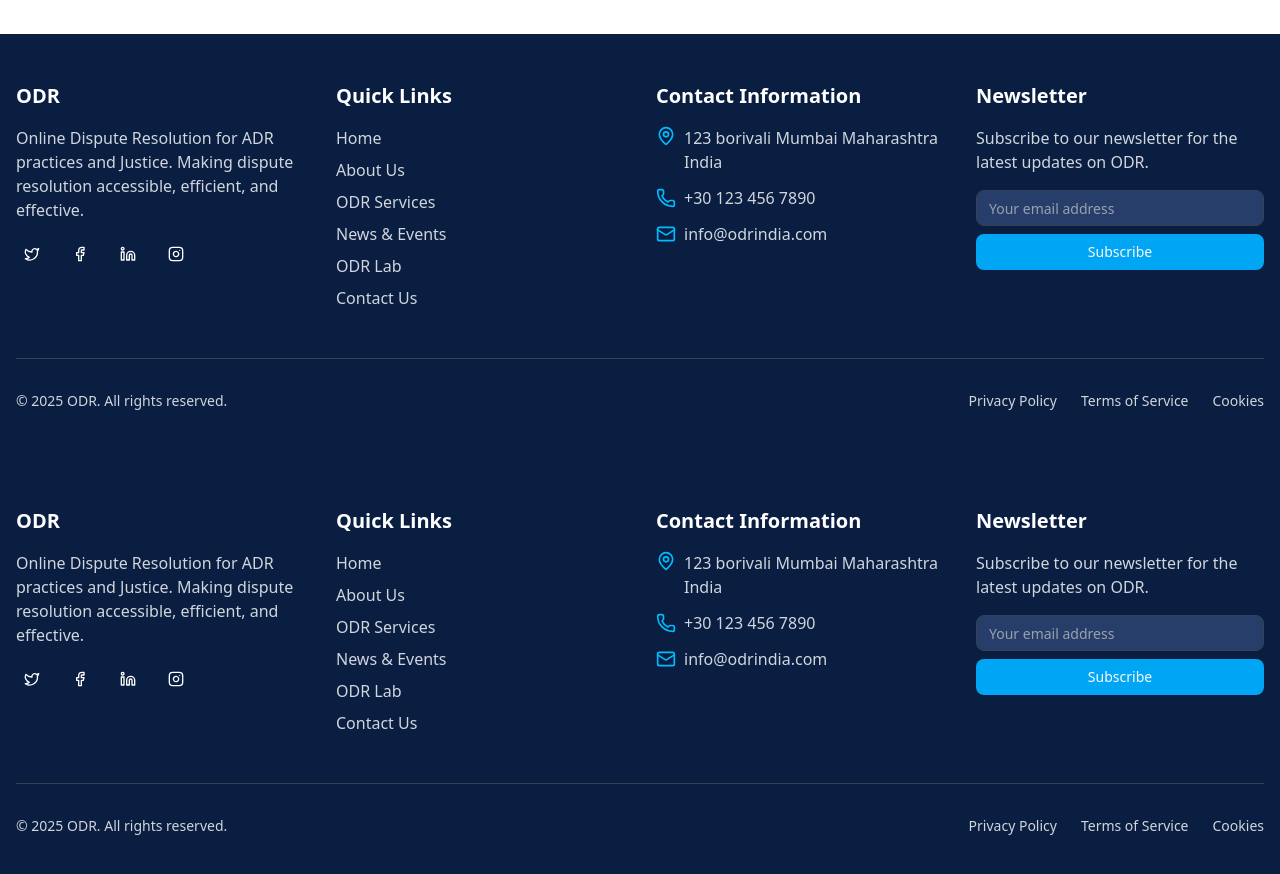
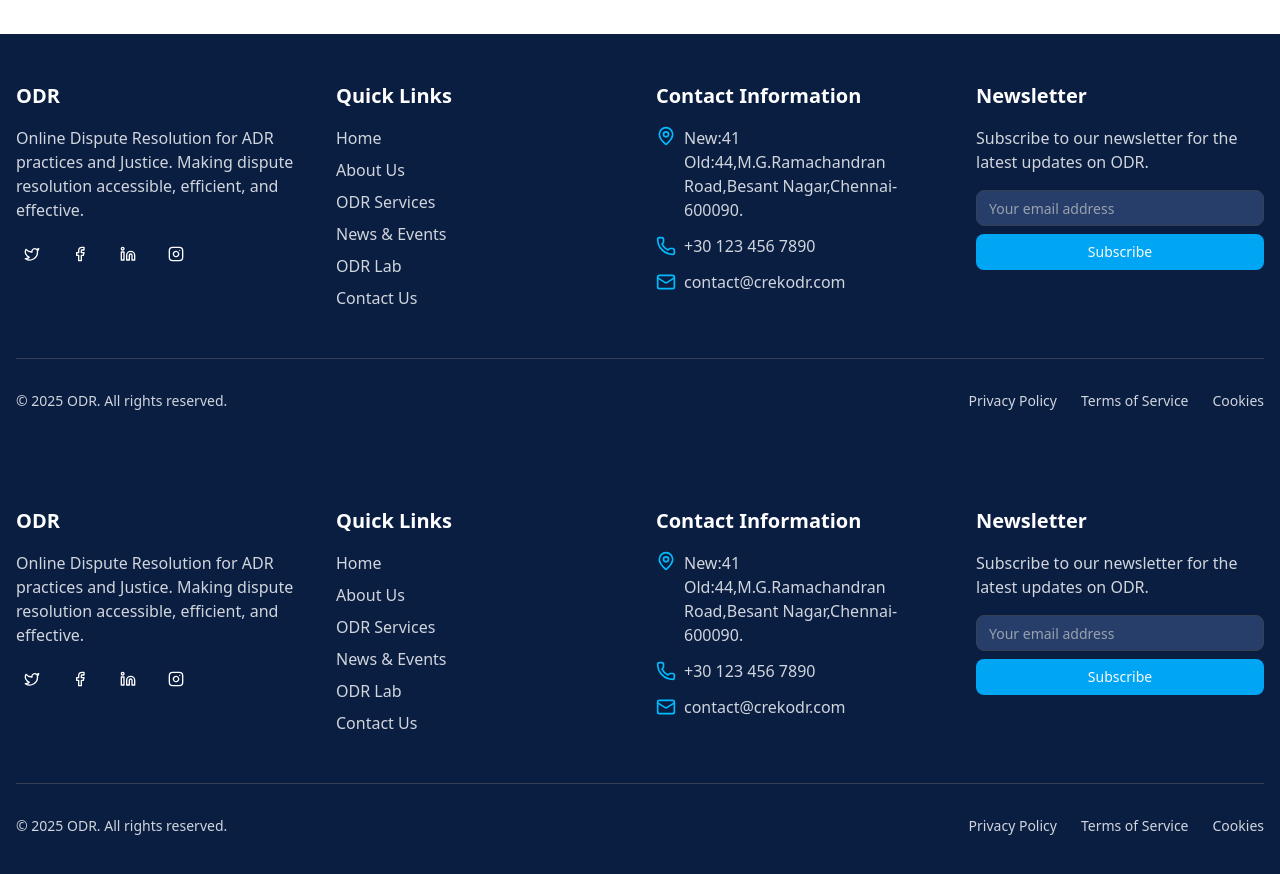
Before and after one commit to Vanessa-Rodrigues-156/odrindia, a Next.js app: page /submit-idea in a window 1280 px wide. Shown: the part 1680-2554 px from the top of the page. Built offline with nearby package versions, Linux system fonts and the light colour scheme.

Commit message:
Update footer.tsx

```diff
--- a/src/components/footer.tsx
+++ b/src/components/footer.tsx
@@ -84,7 +84,7 @@ export default function Footer() {
             <ul className="space-y-3">
               <li className="flex items-start">
                 <MapPin className="mr-2 h-5 w-5 shrink-0 text-sky-400" />
-                <span className="text-gray-300">123 borivali Mumbai Maharashtra India </span>
+                <span className="text-gray-300">New:41 Old:44,M.G.Ramachandran Road,Besant Nagar,Chennai-600090. </span>
               </li>
               <li className="flex items-center">
                 <Phone className="mr-2 h-5 w-5 shrink-0 text-sky-400" />
@@ -92,7 +92,7 @@ export default function Footer() {
               </li>
               <li className="flex items-center">
                 <Mail className="mr-2 h-5 w-5 shrink-0 text-sky-400" />
-                <span className="text-gray-300">info@odrindia.com</span>
+                <span className="text-gray-300">contact@crekodr.com</span>
               </li>
             </ul>
           </div>
```
